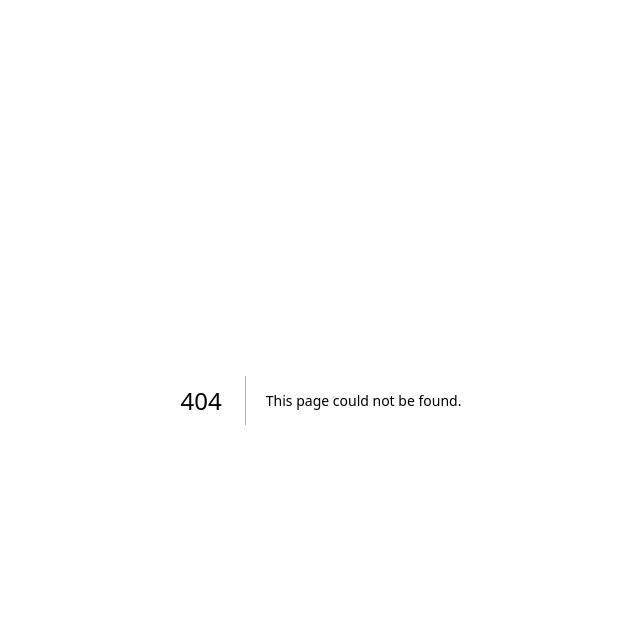
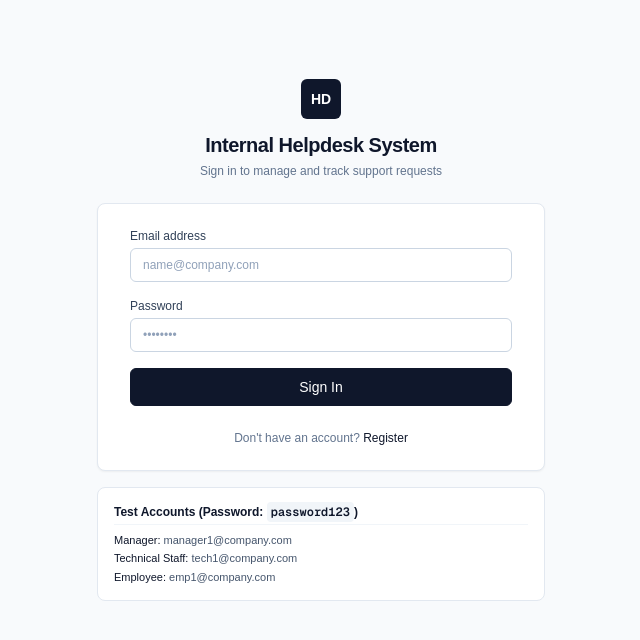
Before and after one commit to Abdurehman-Kero/helpdesk-management-system, a Next.js app: page /login in a window 1280 px wide. Before the commit this address had no page. Shown: the top 640 px of the page, without its empty margins (319-959 px from the left). Built offline with nearby package versions, Linux system fonts and the light colour scheme; no server answers.

Commit message:
feat: add login and registration pages

```diff
--- /dev/null
+++ b/app/login/page.tsx
@@ -0,0 +1,44 @@
+import { redirect } from "next/navigation";
+import { getSession } from "@/lib/auth";
+import { LoginForm } from "@/components/forms/LoginForm";
+
+export default async function LoginPage() {
+  const session = await getSession();
+  if (session) {
+    redirect("/dashboard");
+  }
+
+  return (
+    <div className="min-h-[85vh] bg-slate-50 flex flex-col justify-center py-8 px-4 sm:px-6 lg:px-8">
+      <div className="sm:mx-auto sm:w-full sm:max-w-md text-center">
+        <div className="inline-flex w-10 h-10 bg-slate-900 text-white rounded-md items-center justify-center font-bold text-sm mb-3">
+          HD
+        </div>
+        <h2 className="text-xl font-bold tracking-tight text-slate-900">
+          Internal Helpdesk System
+        </h2>
+        <p className="mt-1 text-xs text-slate-500">
+          Sign in to manage and track support requests
+        </p>
+      </div>
+
+      <div className="mt-6 sm:mx-auto sm:w-full sm:max-w-md">
+        <div className="bg-white py-6 px-4 sm:px-8 border border-slate-200 rounded-lg shadow-xs">
+          <LoginForm />
+        </div>
+
+        {/* Test Accounts Box */}
+        <div className="mt-4 bg-white p-4 border border-slate-200 rounded-lg text-xs space-y-2 text-slate-600">
+          <p className="font-semibold text-slate-900 border-b border-slate-100 pb-1">
+            Test Accounts (Password: <code className="bg-slate-100 px-1 py-0.5 rounded">password123</code>)
+          </p>
+          <div className="grid grid-cols-1 gap-1 text-[11px]">
+            <div><span className="font-medium text-slate-900">Manager:</span> manager1@company.com</div>
+            <div><span className="font-medium text-slate-900">Technical Staff:</span> tech1@company.com</div>
+            <div><span className="font-medium text-slate-900">Employee:</span> emp1@company.com</div>
+          </div>
+        </div>
+      </div>
+    </div>
+  );
+}
--- /dev/null
+++ b/app/register/page.tsx
@@ -0,0 +1,34 @@
+import { redirect } from "next/navigation";
+import { getSession } from "@/lib/auth";
+import { RegisterForm } from "@/components/forms/RegisterForm";
+
+export default async function RegisterPage() {
+  const session = await getSession();
+  if (session) {
+    redirect("/dashboard");
+  }
+
+  return (
+    <div className="min-h-screen bg-slate-50 flex flex-col justify-center py-12 sm:px-6 lg:px-8">
+      <div className="sm:mx-auto sm:w-full sm:max-w-md">
+        <div className="flex justify-center">
+          <div className="w-10 h-10 bg-slate-900 text-white rounded-md flex items-center justify-center font-bold text-sm">
+            HD
+          </div>
+        </div>
+        <h2 className="mt-4 text-center text-xl font-bold tracking-tight text-slate-900">
+          Create an Account
+        </h2>
+        <p className="mt-1 text-center text-xs text-slate-500">
+          Register to submit or manage internal helpdesk tickets
+        </p>
+      </div>
+
+      <div className="mt-6 sm:mx-auto sm:w-full sm:max-w-md">
+        <div className="bg-white py-8 px-6 border border-slate-200 rounded-lg shadow-xs sm:px-8">
+          <RegisterForm />
+        </div>
+      </div>
+    </div>
+  );
+}
```
